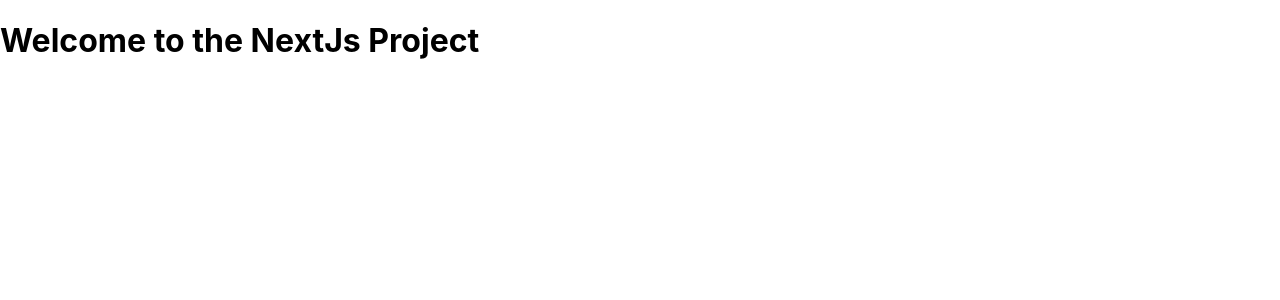
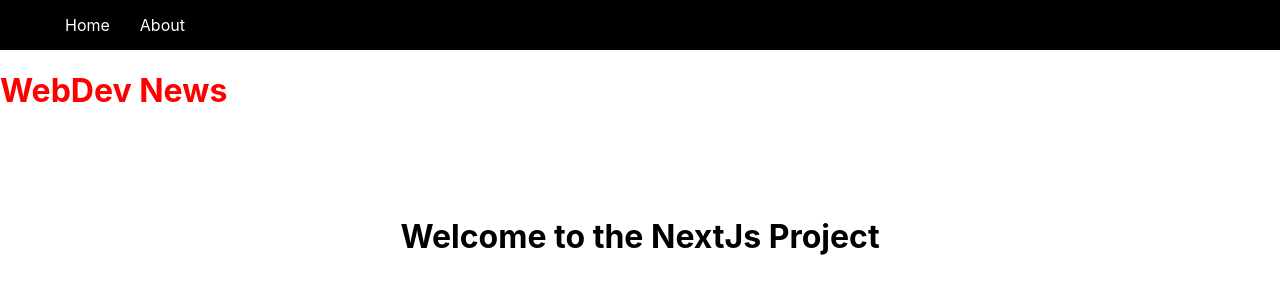
Before and after one commit to Pankajbisht18/NextJs-Practice, a Next.js app: page / in a window 1280 px wide. Shown: the top 300 px of the page. Built offline with nearby package versions, Linux system fonts and the light colour scheme.

Commit message:
Add Navbar and layout

```diff
--- /dev/null
+++ b/components/Header.js
@@ -0,0 +1,19 @@
+import headerStyles from '../styles/Header.module.css'
+
+const Header = () => {
+    return (
+        <div>
+            <h1 className="title">
+                <span>WebDev</span> News
+            </h1>
+            <style jsx>
+                {`
+                    .title {
+                        color: red
+                    }
+                `}
+            </style>
+        </div>
+    )
+}
+export default Header
--- a/components/Layout.js
+++ b/components/Layout.js
@@ -1,10 +1,18 @@
+import Nav from './Nav'
+import Header from './Header'
 import styles from '../styles/Layout.module.css'
 
-const Layout = () => {
+const Layout = ({children}) => {
     return (
-        <div className={styles.container}>
-
-        </div>
+        <>
+            <Nav />
+            <Header />
+            <div className={styles.container}>
+                <main className={styles.main}>
+                    {children}
+                </main>
+            </div>
+        </>
     )
 }
 export default Layout;
--- /dev/null
+++ b/components/Nav.js
@@ -0,0 +1,19 @@
+import Link from 'next/link'
+import navStyles from '../styles/Nav.module.css'
+
+const Nav = () => {
+    return(
+        <nav className={navStyles.nav}>
+            <ul>
+                <li>
+                    <Link href='/'>Home</Link>
+                </li>
+                <li>
+                    <Link href='/about'>About</Link>
+                </li>
+            </ul>
+        </nav>
+    )
+}
+
+export default Nav
--- a/pages/_app.js
+++ b/pages/_app.js
@@ -1,7 +1,12 @@
+import Layout from '../components/Layout'
 import '../styles/globals.css'
 
 function MyApp({ Component, pageProps }) {
-  return <Component {...pageProps} />
+  return (
+    <Layout>
+      <Component {...pageProps} />
+    </Layout>
+  )
 }
 
 export default MyApp
--- /dev/null
+++ b/styles/Header.module.css
@@ -0,0 +1,27 @@
+.title a {
+    color: #0070f3;
+    text-decoration: none;
+}
+
+.title a:hover,
+.title a:focus,
+.title a:active {
+    text-decoration: underline;
+}
+
+.title {
+    margin: 0;
+    line-height: 1.15;
+    font-size: 4rem;
+}
+
+.title,
+.description {
+    text-align: center;
+}
+
+.description {
+    margin: 4rem 0;
+    line-height: 1.5;
+    font-size: 1.5rem;
+}
--- a/styles/Layout.module.css
+++ b/styles/Layout.module.css
@@ -8,7 +8,7 @@
   flex: 1;
   display: flex;
   flex-direction: column;
-  justify-content: center;
+  justify-content: flex-start;
   align-items: center;
 }
 
@@ -27,35 +27,6 @@
   align-items: center;
   flex-grow: 1;
 }
-
-.title a {
-  color: #0070f3;
-  text-decoration: none;
-}
-
-.title a:hover,
-.title a:focus,
-.title a:active {
-  text-decoration: underline;
-}
-
-.title {
-  margin: 0;
-  line-height: 1.15;
-  font-size: 4rem;
-}
-
-.title,
-.description {
-  text-align: center;
-}
-
-.description {
-  margin: 4rem 0;
-  line-height: 1.5;
-  font-size: 1.5rem;
-}
-
 .code {
   background: #fafafa;
   border-radius: 5px;
--- /dev/null
+++ b/styles/Nav.module.css
@@ -0,0 +1,20 @@
+.nav{
+    height: 50px;
+    padding: 10px;
+    background: #000;
+    color: #fff;
+    display: flex;
+    align-items: center;
+    justify-content: flex-start;
+}
+
+.nav ul {
+    display: flex;
+    justify-content: center;
+    align-items: center;
+    list-style: none;
+}
+
+.nav ul li a{
+    margin: 5px 15px;
+}
```
